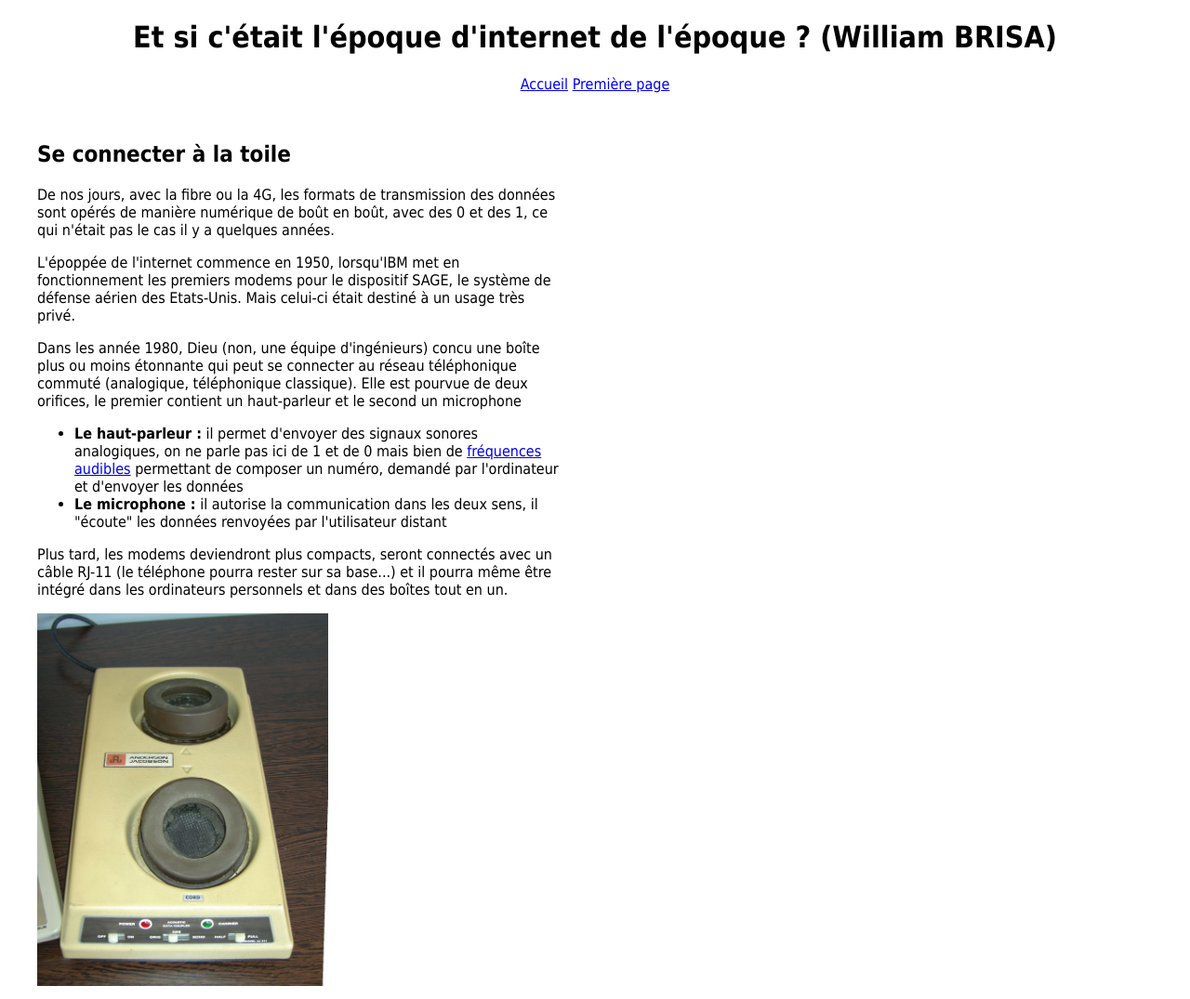
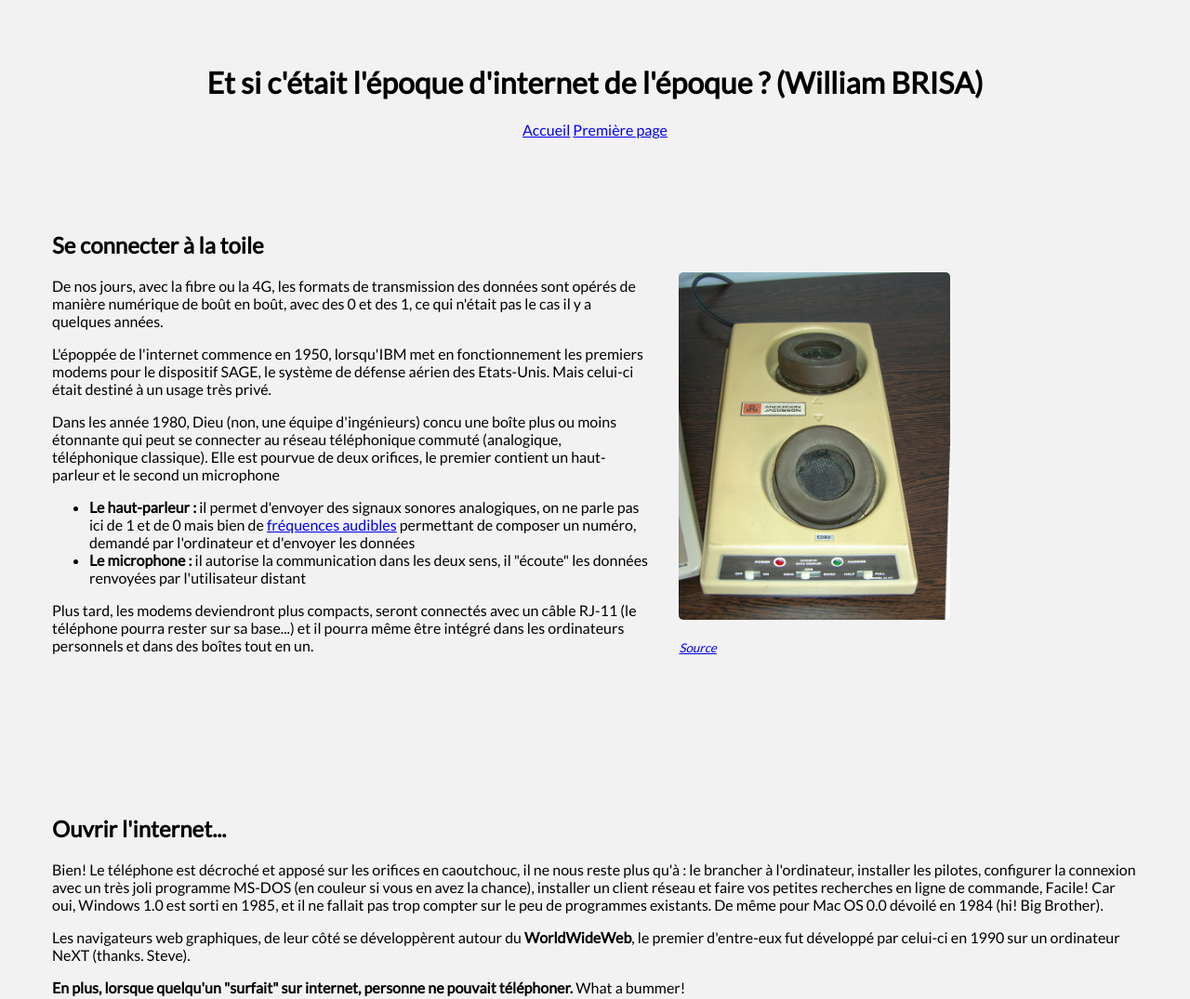
Before and after one commit to funfake/isn-projects, a plain HTML site: page TP-1 Premiere Page Web/42-brisa-william.html in a window 1280 px wide. Shown: the top 1075 px of the page at 93% size. Drawn offline with Linux system fonts and the light colour scheme.

Commit message:
Light grey background, text organization, css stylesheet reorganization+comments, rounded images, table titles style

```diff
--- a/TP-1 Premiere Page Web/42-brisa-william.html
+++ b/TP-1 Premiere Page Web/42-brisa-william.html
@@ -20,6 +20,7 @@
         <main>
             <!-- Paragraphe 1 -->
             <article>
+                <section>
                     <h2>Se connecter à la toile</h2>
                     <p>De nos jours, avec la fibre ou la 4G, les formats de transmission des données sont opérés de manière numérique de boût en boût, avec des 0 et des 1, ce qui n'était pas le cas il y a quelques années.</p>
                     <p>L'époppée de l'internet commence en 1950, lorsqu'IBM met en fonctionnement les premiers modems pour le dispositif SAGE, le système de défense aérien des Etats-Unis. Mais celui-ci était destiné à un usage très privé.</p>
@@ -29,14 +30,14 @@
                         <li><strong>Le microphone :</strong> il autorise la communication dans les deux sens, il "écoute" les données renvoyées par l'utilisateur distant</li>
                     </ul>
                     <p>Plus tard, les modems deviendront plus compacts, seront connectés avec un câble RJ-11 (le téléphone pourra rester sur sa base...) et il pourra même être intégré dans les ordinateurs personnels et dans des boîtes tout en un.</p>
+                </section>
+
                 <a href="https://commons.wikimedia.org/wiki/File:AJ_311_Acoustic_modem.JPG#/media/Fichier:AJ_311_Acoustic_modem.JPG" target="_BLANK">
-                    <img src="acoustic_modem.jfif" alt="Modem Acoustique">
-                    <p><small><em>Un modem acoustique</em></small></p>
+                    <img src="acoustic_modem.jfif" alt="Modem Acoustique" title="Un modem acoustique">
+                    <p><small><em>Source</em></small></p>
                 </a>
+
             </article>
-
-            <!-- Un peu brouillon mais utile sans CSS -->
-            <br>
 
             <!-- Paragraphe 2 -->
             <article>
@@ -47,13 +48,9 @@
                 <p>Enfin, bref, c'était plus ou moins compliqué à l'époque.</p>
             </article>
 
-            <!-- Parce qu'à deux on est plus fort -->
-            <br>
-
             <article>
                 <!-- Tableau -->
                 <h3>Récap des différentes technologies de modem/communication cablée</h3>
-                <hr></hr>
                 <table>
                     <tr>
                         <th>Année</th>
--- a/TP-1 Premiere Page Web/style.css
+++ b/TP-1 Premiere Page Web/style.css
@@ -1,40 +1,79 @@
 /* William BRISA - Premiere Page HTML */
 /* Septembre 2019 */
 /* Feuille de style en cascade */
+
+/* Google Font */
+@import url('https://fonts.googleapis.com/css?family=Lato&display=swap');
+
+/* MAIN */
 html {
-    font-family: Tahoma, Verdana, Geneva, sans-serif;
-    box-sizing: border-box
+    font-family: Lato, Tahoma, Verdana, Geneva, sans-serif;
+}
+
+body {
+    box-sizing: border-box;
+    background-color: rgba(0, 0, 0, 0.05);
+}
+
+img {
+    height:auto;
+    -moz-border-radius: 5px;
+    -webkit-border-radius: 5px;
+    border-radius: 5px; /* future proofing */
+    -khtml-border-radius: 5px; /* for old Konqueror browsers */
+}
+
+
+/* HEADER */
+header {
+    padding-top: 2.5em;
 }
 
 h1 {
     text-align: center;
 }
 
-img {
-    max-width:55%; height:auto;
-}
-
 nav {
     text-align: center;
 }
 
+
+/* ARTICLE SECTION */
 article {
-    width: 45%;
-    float: left;
-    margin: 2em;
+    margin: 3em;
+    padding: 2em 0 3em 0;
+    display: block;
 }
 
+main article:first-child {
+    height: 500px;
+}
+
+article > section {
+    margin-right: 2em;
+    height: 100%;
+    width: 55%;
+    float: left;
+}
+
+article img {
+    max-width:25%;
+    margin-top: 4em;
+}
+
+/* ARTICLE - TABLE */
 td {
     padding: 0.7em 1em 0.7em 0.7em;
     text-align: center;
 }
 
-aside {
-    width: 40%;
-    float: left;
-    margin: 2em;
+th {
+    border: 2px solid #999;
+    padding: 0.5rem;
 }
 
+
+/* FOOTER */
 footer {
     margin: 2em;
     clear: both;
--- a/style.css
+++ b/style.css
@@ -1,11 +1,30 @@
 /* William BRISA - Premiere Page HTML */
 /* Septembre 2019 */
 /* Feuille de style en cascade */
+
+/* Google Font */
+@import url('https://fonts.googleapis.com/css?family=Lato&display=swap');
+
+/* MAIN */
 html {
-    font-family: Tahoma, Verdana, Geneva, sans-serif;
-    box-sizing: border-box
+    font-family: Lato, Tahoma, Verdana, Geneva, sans-serif;
 }
 
+body {
+    box-sizing: border-box;
+    background-color: rgba(0, 0, 0, 0.05);
+}
+
+img {
+    height:auto;
+    -moz-border-radius: 5px;
+    -webkit-border-radius: 5px;
+    border-radius: 5px; /* future proofing */
+    -khtml-border-radius: 5px; /* for old Konqueror browsers */
+}
+
+
+/* MAIN SECTION */
 h1 {
     text-align: center;
 }
@@ -14,14 +33,12 @@ h3 {
     text-align: center;
 }
 
-img {
-    max-width:55%; height:auto;
-}
-
 nav {
     text-align: center;
 }
 
+
+/* ARTICLE SECTION */
 article {
     width: 45%;
     float: left;
@@ -39,6 +56,8 @@ aside {
     margin: 2em;
 }
 
+
+/* FOOTER */
 footer {
     width: 100%;
     clear: both;
```
Lines whose indentation alone changed are shown as unchanged.
